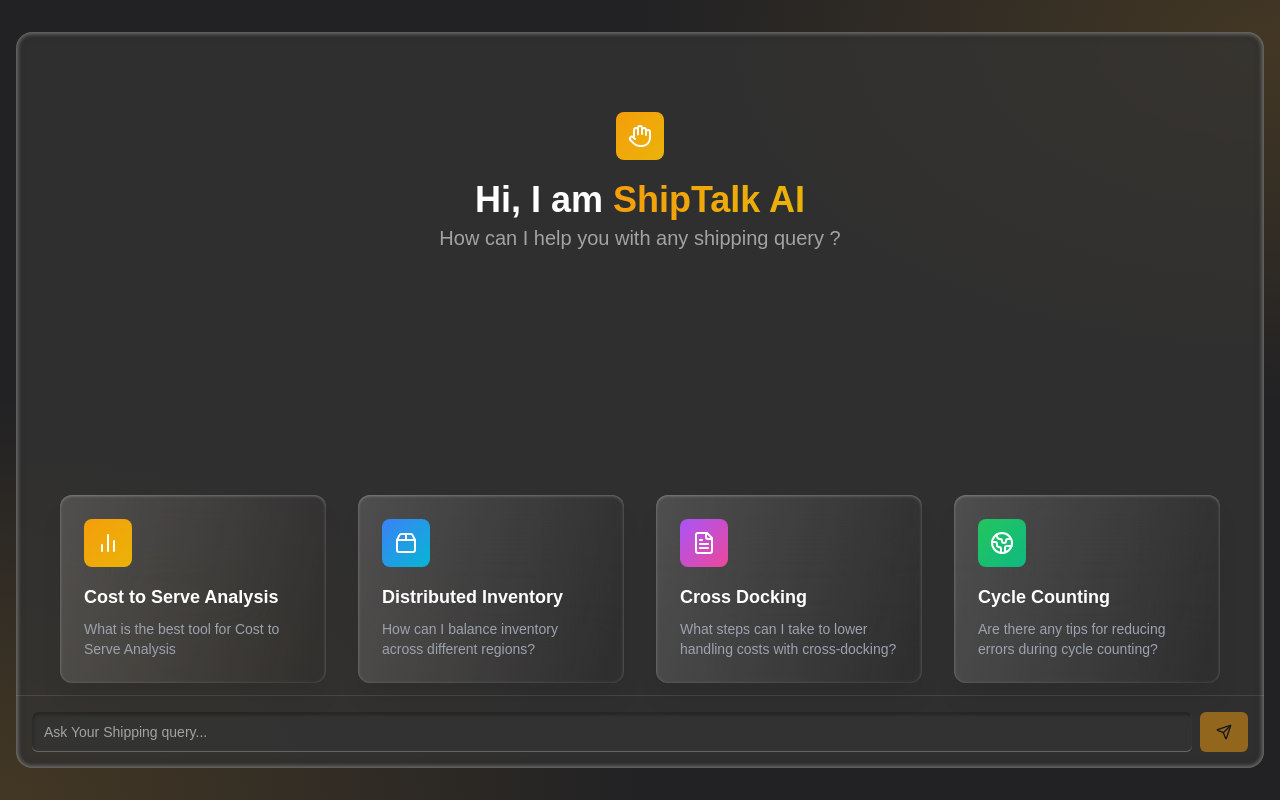
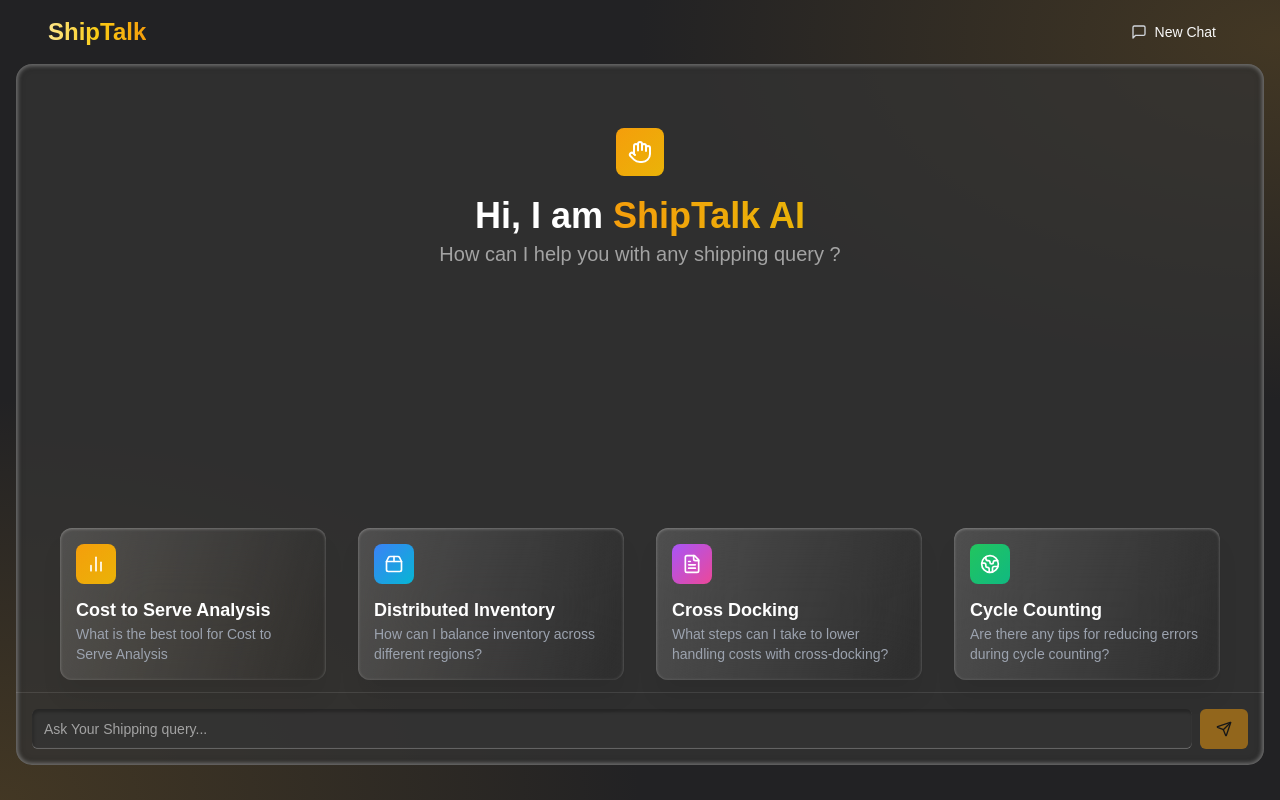
Before and after one commit to lumiotools/orchestro-search-frontend, a Next.js app: page / in a window 1280 px wide. Built offline with nearby package versions, Linux system fonts and the light colour scheme.

Commit message:
adedd nav

```diff
--- a/app/layout.jsx
+++ b/app/layout.jsx
@@ -1,15 +1,18 @@
 import React from "react";
 import "@/styles/globals.css";
 import { Navbar } from "@/components/navbar";
+import ChatProvider from "@/components/chat/chatProvider";
 
 const RootLayout = ({ children }) => {
   return (
     <html lang="en">
       <body>
+      <ChatProvider>
         <div className="min-h-screen">
-          {/* <Navbar /> */}
-          <main className="container mx-auto px-4 py-8">{children}</main>
+          <Navbar />
+          <main className="container mx-auto px-4 pb-8">{children}</main>
         </div>
+        </ChatProvider>
       </body>
     </html>
   );
--- a/app/old/page.jsx
+++ b/app/old/page.jsx
@@ -1,7 +1,7 @@
 "use client";
 import { HeroSection } from "@/components/old/home/hero-section";
 import { PopularTools } from "@/components/old/home/popular-tools";
-import { QuickActions } from "@/components/old/home/quick-actions";
+import { QuickActions } from "@/components/landing/quick-actions";
 import { SearchSection } from "@/components/old/home/search-section";
 import { ToolsCarousel } from "@/components/old/home/tools-carousel";
 
--- a/app/page.jsx
+++ b/app/page.jsx
@@ -6,8 +6,8 @@ import React from "react";
 
 const HomePage = () => {
   return (
-    <ChatProvider>
-      <div className="max-w-screen-xl mx-auto h-[calc(100vh-64px)]">
+
+      <div className="max-w-screen-xl mx-auto h-[calc(100vh-64px-65px+30px)]">
         <div className="custom-secondary-border-card flex flex-col h-full p-0 shadow-xl shadow-primary/15 rounded-2xl transition-all duration-300 ease-in-out">
           <LandingScreen />
 
@@ -16,7 +16,6 @@ const HomePage = () => {
           <ChatInput />
         </div>
       </div>
-    </ChatProvider>
   );
 };
 
--- a/components/landing/hero.jsx
+++ b/components/landing/hero.jsx
@@ -3,7 +3,7 @@ import React from "react";
 import {motion } from "framer-motion"
 const LandingHero = () => {
   return (
-    <div className="py-20 flex flex-col items-center space-y-1">
+    <div className="pt-16 pb-8 flex flex-col items-center space-y-1">
       <motion.div
       initial={{
         opacity: 0,
--- a/components/landing/landingScreen.jsx
+++ b/components/landing/landingScreen.jsx
@@ -2,7 +2,7 @@
 import React, { useContext } from "react";
 import LandingHero from "./hero";
 import { ChatContext } from "../chat/chatProvider";
-import { QuickActions } from "../old/home/quick-actions";
+import { QuickActions } from "./quick-actions";
 
 const LandingScreen = () => {
   const { chatHistory,handleAsk } = useContext(ChatContext);
--- a/components/old/home/quick-actions.jsx
+++ b/components/landing/quick-actions.jsx
@@ -44,16 +44,16 @@ export function QuickActions({handleSentPrompt}) {
           className="custom-card transition-all duration-300 cursor-pointer group rounded-xl"
           onClick={()=>handleSentPrompt(action.description)}
         >
-          <div className="p-6">
+          <div className="p-4">
             <div
-              className={`w-12 h-12 rounded-lg bg-gradient-to-br ${action.color} flex items-center justify-center mb-4 group-hover:scale-110 transition-transform duration-300`}
+              className={`size-10 rounded-lg bg-gradient-to-br ${action.color} mb-3 flex items-center justify-center group-hover:scale-110 transition-transform duration-300`}
             >
               <action.icon
-                className="h-6 w-6 text-white"
+                className="size-5 text-white"
               />
             </div>
             <h3
-              className="text-lg font-semibold text-white mb-2"
+              className="text-lg font-semibold text-white"
             >
               {action.title}
             </h3>
--- a/components/navbar.jsx
+++ b/components/navbar.jsx
@@ -1,16 +1,17 @@
-import React from "react";
+"use client"
+import React, { useContext } from "react";
 import { Button } from "@/components/ui/button";
 import { MessageSquare, BellIcon, UserCircleIcon } from "lucide-react";
 import Link from "next/link";
-// import { useRouter } from "next/navigation";
-// import { useNavigate } from "react-router-dom";
+import { ChatContext } from "./chat/chatProvider";
 
 export function Navbar() {
-//   const router = useRouter();
+
+    const {setChatHistory} = useContext(ChatContext);
 
   return (
     <nav
-      className="fixed top-0 w-full z-50 bg-black/95 border-b border-golden-500/20 px-8"
+      className=" w-full z-50 custom-border-card border-golden-500/20 px-8"
     >
       <div className="container mx-auto px-4">
         <div
@@ -29,7 +30,7 @@ export function Navbar() {
             <div
               className="hidden md:flex items-center space-x-6"
             >
-                <Link href={"/"}>
+                {/* <Link href={"/"}>
               <Button
                 variant="ghost"
                 className="text-gray-300 hover:text-white"
@@ -37,55 +38,26 @@ export function Navbar() {
               >
                 Home
               </Button>
-              </Link>
-
-              <Link href={"/"}>
-              <Button
-                variant="ghost"
-                className="text-gray-300 hover:text-white"
-                // onClick={() => navigate("/calculator")}
-              >
-                Calculator
-              </Button>
-              </Link>
-
-            <Link href={"/"}>
-              <Button
-                variant="ghost"
-                className="text-gray-300 hover:text-white"
-              >
-                Tracking
-              </Button>
-              </Link>
+              </Link> */}
             </div>
           </div>
 
           <div
             className="flex items-center space-x-4"
           >
-            <Link href={"/chat"}>
             <Button
+            onClick={()=>setChatHistory([])}
               variant="ghost"
-              size="icon"
+              // size="icon"
               className="relative"
             >
               <MessageSquare
                 className="h-5 w-5 text-gray-300"
               />
-              <span
+              New Chat
+              {/* <span
                 className="absolute -top-1 -right-1 h-3 w-3 bg-amber-500 rounded-full"
-              />
-            </Button>
-            </Link>
-            <Button variant="ghost" size="icon">
-              <BellIcon
-                className="h-5 w-5 text-gray-300"
-              />
-            </Button>
-            <Button variant="ghost" size="icon">
-              <UserCircleIcon
-                className="h-5 w-5 text-gray-300"
-              />
+              /> */}
             </Button>
           </div>
         </div>
```
